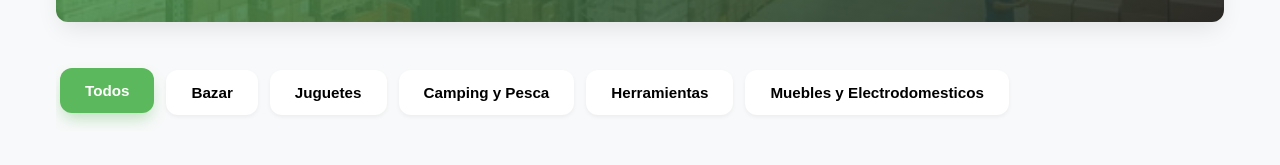
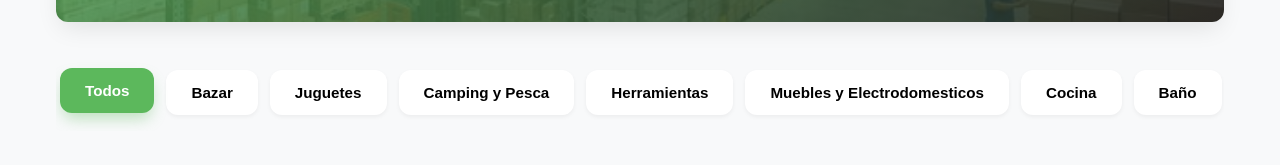
Before and after one commit to guillermocorrea022-oss/PuntoGanga, a Next.js app: page / in a window 1280 px wide. Shown: the part 487-652 px from the top of the page. Built offline with nearby package versions, Linux system fonts and the light colour scheme.

Commit message:
Fix: add missing product categories to Category type to resolve build errors

```diff
--- a/src/data/products.ts
+++ b/src/data/products.ts
@@ -1,4 +1,4 @@
-export type Category = 'Bazar' | 'Juguetes' | 'Camping y Pesca' | 'Herramientas' | 'Muebles y Electrodomesticos';
+export type Category = 'Bazar' | 'Juguetes' | 'Camping y Pesca' | 'Herramientas' | 'Muebles y Electrodomesticos' | 'Cocina' | 'Baño' | 'Hogar' | 'Higiene' | 'Bebés' | 'Botellería';
 
 export interface Product {
     id: string;
@@ -1129,5 +1129,11 @@ export const categories: Category[] = [
     'Juguetes',
     'Camping y Pesca',
     'Herramientas',
-    'Muebles y Electrodomesticos'
+    'Muebles y Electrodomesticos',
+    'Cocina',
+    'Baño',
+    'Hogar',
+    'Higiene',
+    'Bebés',
+    'Botellería'
 ];
```
